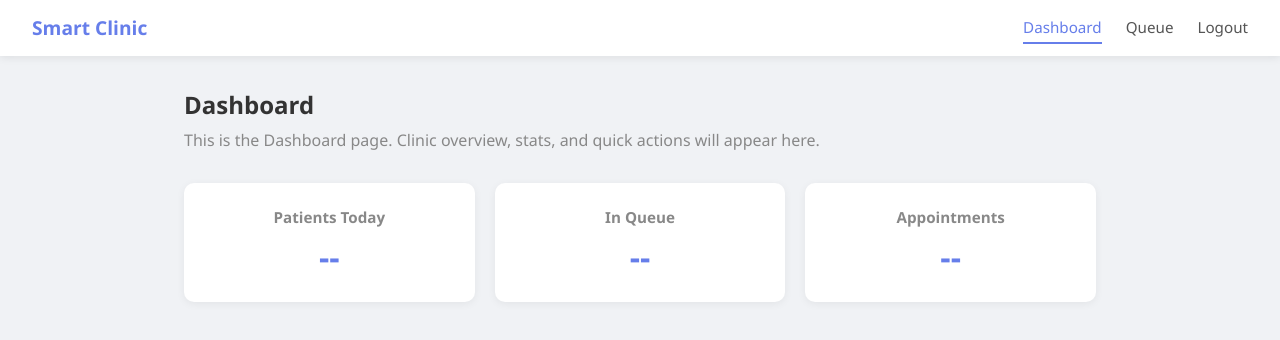
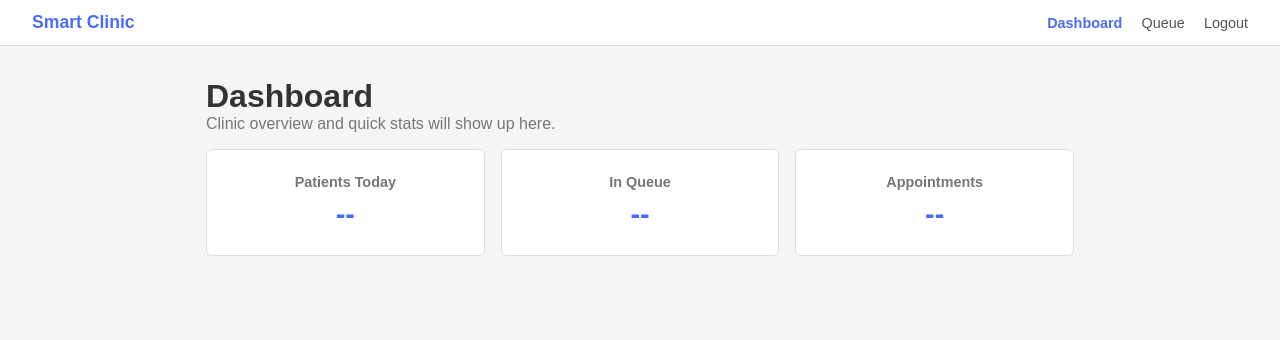
Before and after one commit to erin-leyian/KIE-smart_clinic, a React (Vite) app in the folder frontend/: page /dashboard in a window 1280 px wide. Shown: the top 340 px of the page. Built offline with nearby package versions, Linux system fonts and the light colour scheme; the HTML template or start-up script is replaced by a standard one.

Commit message:
cleaned up frontend, added navbar component and 404 page

```diff
--- a/frontend/src/App.jsx
+++ b/frontend/src/App.jsx
@@ -2,6 +2,7 @@ import { Routes, Route, Navigate } from 'react-router-dom';
 import Login from './pages/Login';
 import Dashboard from './pages/Dashboard';
 import Queue from './pages/Queue';
+import NotFound from './pages/NotFound';
 
 function App() {
   return (
@@ -10,6 +11,7 @@ function App() {
       <Route path="/login" element={<Login />} />
       <Route path="/dashboard" element={<Dashboard />} />
       <Route path="/queue" element={<Queue />} />
+      <Route path="*" element={<NotFound />} />
     </Routes>
   );
 }
--- /dev/null
+++ b/frontend/src/components/Navbar.css
@@ -0,0 +1,34 @@
+.navbar {
+  display: flex;
+  justify-content: space-between;
+  align-items: center;
+  background: white;
+  padding: 0.75rem 2rem;
+  border-bottom: 1px solid #ddd;
+}
+
+.navbar-brand {
+  font-weight: bold;
+  font-size: 1.1rem;
+  color: #4a6cf7;
+}
+
+.navbar-links {
+  display: flex;
+  gap: 1.2rem;
+}
+
+.navbar-links a {
+  color: #555;
+  font-size: 0.9rem;
+  text-decoration: none;
+}
+
+.navbar-links a:hover {
+  color: #4a6cf7;
+}
+
+.navbar-links a.active {
+  color: #4a6cf7;
+  font-weight: bold;
+}
--- /dev/null
+++ b/frontend/src/components/Navbar.jsx
@@ -0,0 +1,21 @@
+import { Link } from 'react-router-dom';
+import './Navbar.css';
+
+function Navbar({ activePage }) {
+  return (
+    <nav className="navbar">
+      <span className="navbar-brand">Smart Clinic</span>
+      <div className="navbar-links">
+        <Link to="/dashboard" className={activePage === 'dashboard' ? 'active' : ''}>
+          Dashboard
+        </Link>
+        <Link to="/queue" className={activePage === 'queue' ? 'active' : ''}>
+          Queue
+        </Link>
+        <Link to="/login">Logout</Link>
+      </div>
+    </nav>
+  );
+}
+
+export default Navbar;
--- a/frontend/src/index.css
+++ b/frontend/src/index.css
@@ -5,16 +5,12 @@
 }
 
 body {
-  font-family: 'Segoe UI', Tahoma, Geneva, Verdana, sans-serif;
-  background-color: #f0f2f5;
+  font-family: Arial, sans-serif;
+  background-color: #f5f5f5;
   color: #333;
 }
 
 a {
-  color: #1a73e8;
+  color: #4a6cf7;
   text-decoration: none;
 }
-
-a:hover {
-  text-decoration: underline;
-}
--- a/frontend/src/pages/Dashboard.css
+++ b/frontend/src/pages/Dashboard.css
@@ -1,85 +1,26 @@
-.page-container {
-  min-height: 100vh;
-  background: #f0f2f5;
-}
-
-.page-nav {
-  display: flex;
-  justify-content: space-between;
-  align-items: center;
-  background: #fff;
-  padding: 0.75rem 2rem;
-  box-shadow: 0 2px 8px rgba(0, 0, 0, 0.08);
-}
-
-.nav-brand {
-  font-weight: 700;
-  font-size: 1.2rem;
-  color: #667eea;
-}
-
-.nav-links {
-  display: flex;
-  gap: 1.5rem;
-}
-
-.nav-link {
-  color: #555;
-  font-weight: 500;
-  font-size: 0.95rem;
-  padding: 0.3rem 0;
-  border-bottom: 2px solid transparent;
-  transition: all 0.2s;
-}
-
-.nav-link:hover {
-  color: #667eea;
-  text-decoration: none;
-}
-
-.nav-link.active {
-  color: #667eea;
-  border-bottom-color: #667eea;
-}
-
-.page-content {
-  max-width: 960px;
-  margin: 2rem auto;
-  padding: 0 1.5rem;
-}
-
-.page-content h1 {
-  font-size: 1.5rem;
-  margin-bottom: 0.5rem;
-}
-
-.placeholder-text {
-  color: #888;
-  margin-bottom: 2rem;
-}
-
 .placeholder-cards {
   display: grid;
-  grid-template-columns: repeat(auto-fit, minmax(200px, 1fr));
-  gap: 1.25rem;
+  grid-template-columns: repeat(3, 1fr);
+  gap: 1rem;
+  margin-top: 1rem;
 }
 
 .placeholder-card {
-  background: #fff;
+  background: white;
   padding: 1.5rem;
-  border-radius: 10px;
-  box-shadow: 0 2px 8px rgba(0, 0, 0, 0.06);
+  border: 1px solid #ddd;
+  border-radius: 6px;
   text-align: center;
 }
 
 .placeholder-card h3 {
-  font-size: 0.95rem;
-  color: #888;
+  font-size: 0.9rem;
+  color: #777;
   margin-bottom: 0.5rem;
 }
 
 .placeholder-card .stat {
-  font-size: 2rem;
-  font-weight: 700;
-  color: #667eea;
+  font-size: 1.8rem;
+  font-weight: bold;
+  color: #4a6cf7;
 }
--- a/frontend/src/pages/Dashboard.jsx
+++ b/frontend/src/pages/Dashboard.jsx
@@ -1,22 +1,15 @@
-import { Link } from 'react-router-dom';
+import Navbar from '../components/Navbar';
 import './Dashboard.css';
 
 function Dashboard() {
   return (
-    <div className="page-container">
-      <nav className="page-nav">
-        <span className="nav-brand">Smart Clinic</span>
-        <div className="nav-links">
-          <Link to="/dashboard" className="nav-link active">Dashboard</Link>
-          <Link to="/queue" className="nav-link">Queue</Link>
-          <Link to="/login" className="nav-link">Logout</Link>
-        </div>
-      </nav>
+    <div>
+      <Navbar activePage="dashboard" />
 
-      <main className="page-content">
+      <main style={{ maxWidth: '900px', margin: '2rem auto', padding: '0 1rem' }}>
         <h1>Dashboard</h1>
-        <p className="placeholder-text">
-          This is the Dashboard page. Clinic overview, stats, and quick actions will appear here.
+        <p style={{ color: '#777', marginBottom: '1rem' }}>
+          Clinic overview and quick stats will show up here.
         </p>
 
         {/* TODO: fetch real stats from the backend once the API is ready */}
--- a/frontend/src/pages/Login.css
+++ b/frontend/src/pages/Login.css
@@ -3,98 +3,94 @@
   justify-content: center;
   align-items: center;
   min-height: 100vh;
-  background: linear-gradient(135deg, #667eea 0%, #764ba2 100%);
+  background-color: #4a6cf7;
 }
 
 .login-card {
-  background: #fff;
-  padding: 2.5rem;
-  border-radius: 12px;
-  box-shadow: 0 10px 40px rgba(0, 0, 0, 0.15);
+  background: white;
+  padding: 2rem;
+  border-radius: 8px;
   width: 100%;
-  max-width: 400px;
+  max-width: 380px;
+  border: 1px solid #ddd;
 }
 
 .login-title {
   text-align: center;
-  font-size: 1.75rem;
-  color: #333;
+  font-size: 1.5rem;
   margin-bottom: 0.25rem;
 }
 
 .login-subtitle {
   text-align: center;
-  color: #888;
+  color: #777;
   margin-bottom: 1.5rem;
-  font-size: 0.95rem;
+  font-size: 0.9rem;
 }
 
 .form-group {
-  margin-bottom: 1.25rem;
+  margin-bottom: 1rem;
 }
 
 .form-group label {
   display: block;
-  margin-bottom: 0.4rem;
-  font-weight: 600;
+  margin-bottom: 0.3rem;
+  font-weight: bold;
   font-size: 0.9rem;
-  color: #444;
 }
 
 .form-group input {
   width: 100%;
-  padding: 0.7rem 0.9rem;
-  border: 1.5px solid #ddd;
-  border-radius: 8px;
+  padding: 0.6rem;
+  border: 1px solid #ccc;
+  border-radius: 4px;
   font-size: 0.95rem;
-  transition: border-color 0.2s;
 }
 
 .form-group input:focus {
   outline: none;
-  border-color: #667eea;
+  border-color: #4a6cf7;
 }
 
 .form-group input.input-error {
-  border-color: #e74c3c;
+  border-color: red;
 }
 
 .field-error {
-  color: #e74c3c;
+  color: red;
   font-size: 0.8rem;
-  margin-top: 0.3rem;
+  margin-top: 0.25rem;
   display: block;
 }
 
 .error-banner {
-  background: #fdecea;
-  color: #c0392b;
-  padding: 0.7rem 1rem;
-  border-radius: 8px;
+  background: #ffe0e0;
+  color: red;
+  padding: 0.6rem;
+  border-radius: 4px;
   margin-bottom: 1rem;
-  font-size: 0.9rem;
+  font-size: 0.85rem;
   text-align: center;
 }
 
 .login-btn {
   width: 100%;
-  padding: 0.75rem;
-  background: #667eea;
-  color: #fff;
+  padding: 0.65rem;
+  background: #4a6cf7;
+  color: white;
   border: none;
-  border-radius: 8px;
+  border-radius: 4px;
   font-size: 1rem;
-  font-weight: 600;
+  font-weight: bold;
   cursor: pointer;
-  transition: background 0.2s;
   margin-top: 0.5rem;
 }
 
 .login-btn:hover {
-  background: #5a6fd6;
+  background: #3b5de7;
 }
 
 .login-btn:disabled {
-  background: #aab4f0;
+  background: #a0b0f0;
   cursor: not-allowed;
 }
--- /dev/null
+++ b/frontend/src/pages/NotFound.jsx
@@ -0,0 +1,14 @@
+import { Link } from 'react-router-dom';
+
+// simple 404 page for now
+function NotFound() {
+  return (
+    <div style={{ textAlign: 'center', marginTop: '100px' }}>
+      <h1>404</h1>
+      <p>Page not found</p>
+      <Link to="/login">Go back to login</Link>
+    </div>
+  );
+}
+
+export default NotFound;
--- a/frontend/src/pages/Queue.css
+++ b/frontend/src/pages/Queue.css
@@ -1,36 +1,32 @@
-.queue-placeholder {
-  margin-top: 1rem;
-}
-
 .queue-table {
   width: 100%;
   border-collapse: collapse;
-  background: #fff;
-  border-radius: 10px;
+  background: white;
+  margin-top: 1rem;
+  border: 1px solid #ddd;
+  border-radius: 6px;
   overflow: hidden;
-  box-shadow: 0 2px 8px rgba(0, 0, 0, 0.06);
 }
 
 .queue-table thead {
-  background: #667eea;
-  color: #fff;
+  background: #4a6cf7;
+  color: white;
 }
 
 .queue-table th {
-  padding: 0.85rem 1rem;
+  padding: 0.75rem 1rem;
   text-align: left;
-  font-weight: 600;
   font-size: 0.9rem;
 }
 
 .queue-table td {
-  padding: 0.85rem 1rem;
-  border-bottom: 1px solid #f0f0f0;
+  padding: 0.75rem 1rem;
+  border-bottom: 1px solid #eee;
   font-size: 0.9rem;
 }
 
 .empty-row {
   text-align: center;
-  color: #aaa;
+  color: #999;
   padding: 2rem 1rem;
 }
--- a/frontend/src/pages/Queue.jsx
+++ b/frontend/src/pages/Queue.jsx
@@ -1,25 +1,17 @@
-import { Link } from 'react-router-dom';
+import Navbar from '../components/Navbar';
 import './Queue.css';
 
 function Queue() {
   return (
-    <div className="page-container">
-      <nav className="page-nav">
-        <span className="nav-brand">Smart Clinic</span>
-        <div className="nav-links">
-          <Link to="/dashboard" className="nav-link">Dashboard</Link>
-          <Link to="/queue" className="nav-link active">Queue</Link>
-          <Link to="/login" className="nav-link">Logout</Link>
-        </div>
-      </nav>
+    <div>
+      <Navbar activePage="queue" />
 
-      <main className="page-content">
+      <main style={{ maxWidth: '900px', margin: '2rem auto', padding: '0 1rem' }}>
         <h1>Patient Queue</h1>
-        <p className="placeholder-text">
-          This is the Queue page. The real-time patient queue and check-in controls will appear here.
+        <p style={{ color: '#777', marginBottom: '1rem' }}>
+          The live patient queue will show here once the backend is connected.
         </p>
 
-        <div className="queue-placeholder">
         <table className="queue-table">
           <thead>
             <tr>
@@ -32,12 +24,11 @@ function Queue() {
           <tbody>
             <tr>
               <td colSpan="4" className="empty-row">
-                  No patients in queue — data will load once the backend is connected.
+                No patients in queue yet.
               </td>
             </tr>
           </tbody>
         </table>
-        </div>
       </main>
     </div>
   );
```
Lines whose indentation alone changed are shown as unchanged.
